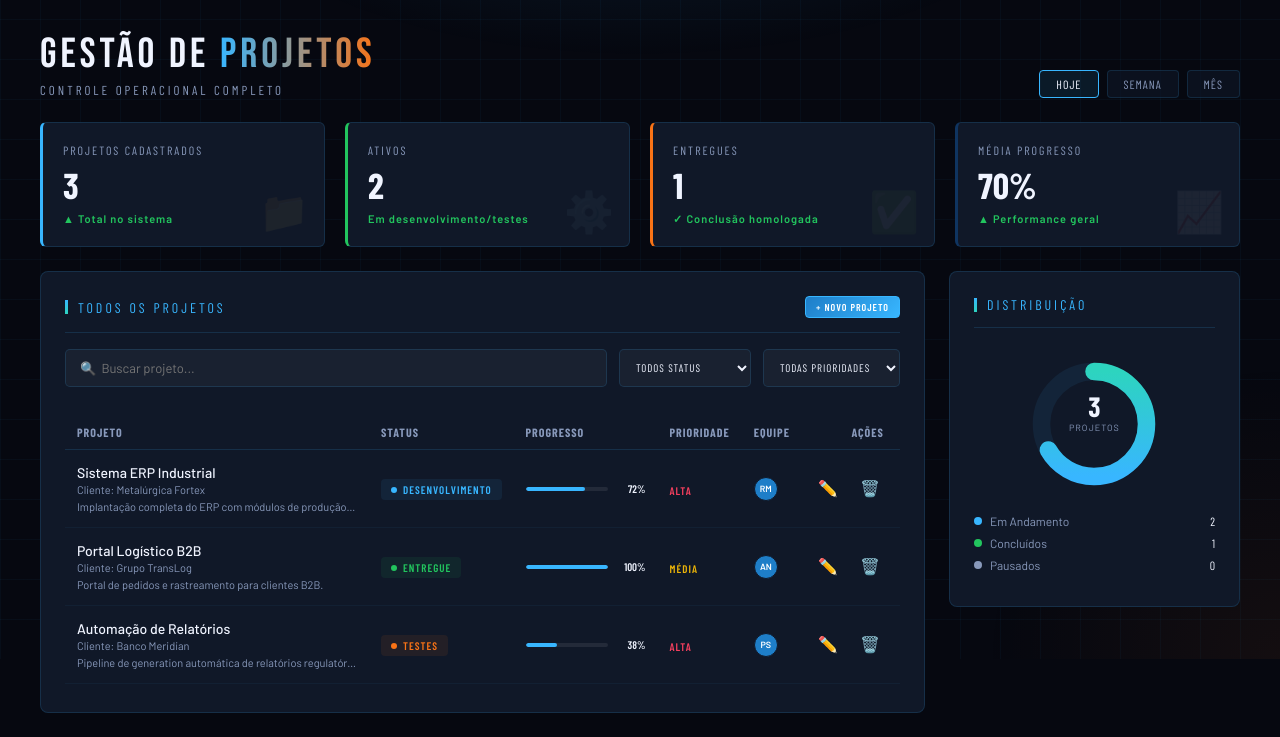
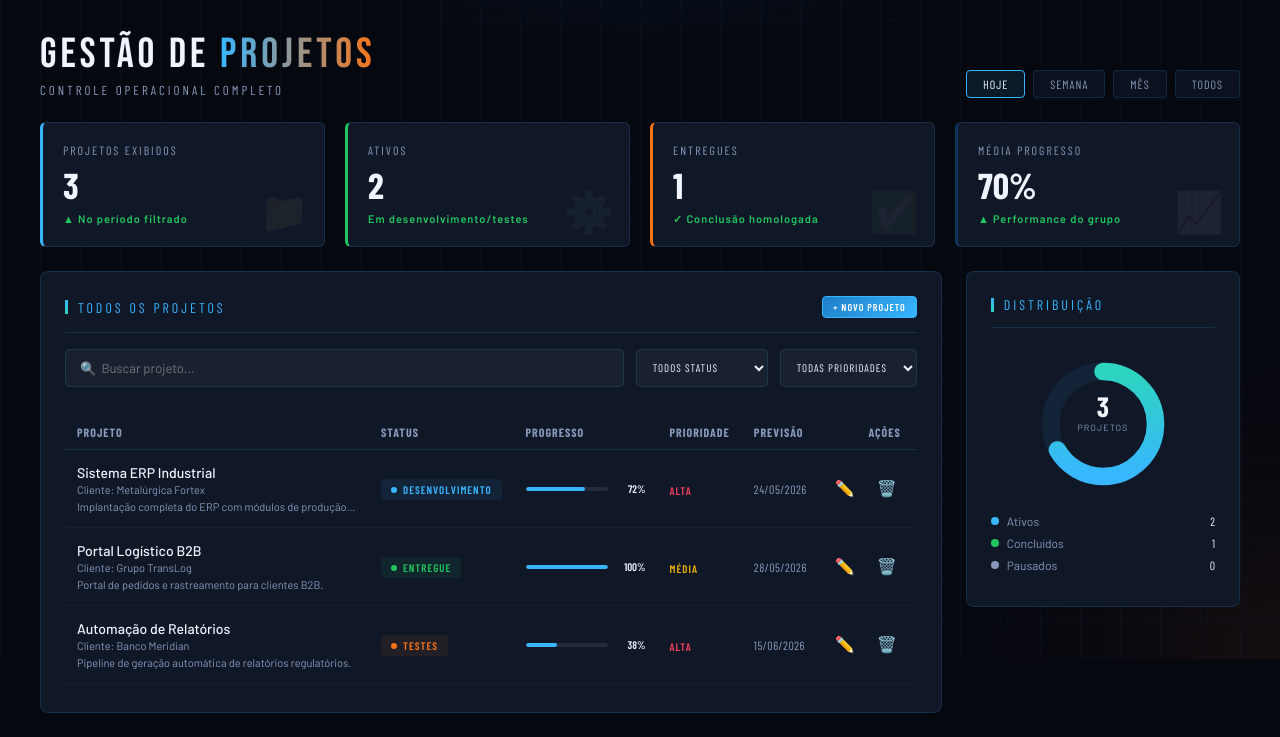
Before and after one commit to Thallycs/Nexus360, a Django app: page /dashboard/ in a window 1280 px wide. Shown: the part 141-878 px from the top of the page. Run offline with Django 5.2, Linux system fonts and the light colour scheme; a user stored in the database is signed in; parts of the project's set-up code (start-up, migrations or seed data) failed here and were passed over.

Commit message:
Feature: sincronizacao de prazos de projetos com botoes de calendario e realce alto relevo

```diff
--- a/core/templates/core/dashboard.html
+++ b/core/templates/core/dashboard.html
@@ -2,9 +2,8 @@
 {% load static %}
 {% block content %}
 
-<!-- CONFIGURAÇÃO EXCLUSIVA DE ALTO RELEVO PARA TODOS OS QUADRADOS -->
 <style>
-  /* 1. Transição fluida e suave para todos os painéis e elementos reativos */
+  /* Define a transição suave para os elementos reativos */
   .kpi-card, .panel, .project-table tbody tr, .btn, .btn-icon, .filter-btn {
     transition: transform 0.25s cubic-bezier(0.4, 0, 0.2, 1),
                 box-shadow 0.25s cubic-bezier(0.4, 0, 0.2, 1),
@@ -12,66 +11,45 @@
                 background-color 0.25s ease !important;
   }
 
-  /* 2. Alto Relevo nos 4 Cards de KPI Superiores com Sombra Brilhante */
+  /* Alto Relevo nos 4 Cards de KPI Superiores */
   .kpi-card:hover {
     transform: translateY(-6px) scale(1.01);
   }
-  .kpi-card.blue:hover {
-    box-shadow: 0 10px 24px rgba(56, 182, 255, 0.22);
-    border-color: rgba(56, 182, 255, 0.5);
-  }
-  .kpi-card.green:hover {
-    box-shadow: 0 10px 24px rgba(34, 197, 94, 0.22);
-    border-color: rgba(34, 197, 94, 0.5);
-  }
-  .kpi-card.orange:hover {
-    box-shadow: 0 10px 24px rgba(249, 115, 22, 0.22);
-    border-color: rgba(249, 115, 22, 0.5);
-  }
-  .kpi-card.navy:hover {
-    box-shadow: 0 10px 24px rgba(30, 126, 200, 0.2);
-    border-color: rgba(30, 126, 200, 0.5);
-  }
+  .kpi-card.blue:hover { box-shadow: 0 10px 24px rgba(56, 182, 255, 0.22); border-color: rgba(56, 182, 255, 0.5); }
+  .kpi-card.green:hover { box-shadow: 0 10px 24px rgba(34, 197, 94, 0.22); border-color: rgba(34, 197, 94, 0.5); }
+  .kpi-card.orange:hover { box-shadow: 0 10px 24px rgba(249, 115, 22, 0.22); border-color: rgba(249, 115, 22, 0.5); }
+  .kpi-card.navy:hover { box-shadow: 0 10px 24px rgba(30, 126, 200, 0.2); border-color: rgba(30, 126, 200, 0.5); }
 
-  /* 3. Alto Relevo nos Quadrados Maiores (Painel da Tabela e Painel da Distribuição) */
+  /* Alto Relevo nos Quadrados Maiores (Tabela de Projetos e Painel do Donut) */
   .panel:hover {
     transform: translateY(-4px);
     border-color: rgba(56, 182, 255, 0.3);
     box-shadow: 0 16px 36px rgba(6, 8, 16, 0.85), 0 4px 16px rgba(56, 182, 255, 0.08);
   }
 
-  /* 4. Realce Suave nas Linhas e nos Botões de Ação ao interagir */
-  .project-table tbody tr:hover {
-    background: rgba(56, 182, 255, 0.04) !important;
-  }
-  .btn-icon:hover {
-    transform: scale(1.2);
-    filter: drop-shadow(0 0 6px var(--blue-bright));
-  }
-  .btn-icon.del:hover {
-    filter: drop-shadow(0 0 6px var(--red)) !important;
-  }
+  .project-table tbody tr:hover { background: rgba(56, 182, 255, 0.04) !important; }
+  .btn-icon:hover { transform: scale(1.2); filter: drop-shadow(0 0 6px var(--blue-bright)); }
+  .btn-icon.del:hover { filter: drop-shadow(0 0 6px var(--red)) !important; }
 </style>
 
-<!-- TITLE BAR -->
 <div class="title-bar">
   <div>
     <div class="page-title">Gestão de <span>Projetos</span></div>
     <div class="page-subtitle">Controle Operacional Completo</div>
   </div>
   <div class="filter-bar">
-    <button class="filter-btn active" onclick="filtrarTempo('hoje')">Hoje</button>
-    <button class="filter-btn" onclick="filtrarTempo('semana')">Semana</button>
-    <button class="filter-btn" onclick="filtrarTempo('mes')">Mês</button>
+    <button class="filter-btn active" id="btn-filtro-hoje" onclick="filtrarTempo('hoje')">Hoje</button>
+    <button class="filter-btn" id="btn-filtro-semana" onclick="filtrarTempo('semana')">Semana</button>
+    <button class="filter-btn" id="btn-filtro-mes" onclick="filtrarTempo('mes')">Mês</button>
+    <button class="filter-btn" id="btn-filtro-todos" onclick="filtrarTempo('todos')">Todos</button>
   </div>
 </div>
 
-<!-- KPI STRIP OPERACIONAL SINCRONIZADO -->
 <div class="kpi-strip">
   <div class="kpi-card blue">
-    <div class="kpi-label">Projetos Cadastrados</div>
+    <div class="kpi-label">Projetos Exibidos</div>
     <div class="kpi-value" id="kpi-total">0</div>
-    <div class="kpi-delta up">▲ Total no sistema</div>
+    <div class="kpi-delta up" id="kpi-delta-txt">▲ No período filtrado</div>
     <div class="kpi-bg-icon">📁</div>
   </div>
   <div class="kpi-card green">
@@ -89,49 +67,26 @@
   <div class="kpi-card navy">
     <div class="kpi-label">Média Progresso</div>
     <div class="kpi-value" id="kpi-media">0%</div>
-    <div class="kpi-delta up">▲ Performance geral</div>
+    <div class="kpi-delta up">▲ Performance do grupo</div>
     <div class="kpi-bg-icon">📈</div>
   </div>
 </div>
 
-<!-- MAIN GRID -->
 <div class="main-grid">
 
-  <!-- TABLE PANEL -->
   <div class="panel" style="overflow: visible;">
     <div class="panel-header">
-      <div class="panel-title">Todos os Projetos</div>
+      <div class="panel-title" id="tabela-titulo-contexto">Todos os Projetos</div>
       <button class="btn btn-primary btn-sm" onclick="window.abrirCriacao()">+ Novo Projeto</button>
     </div>
 
-    <!-- TOOLBAR DE BUSCA -->
     <div class="toolbar" style="display: flex; gap: 12px; margin-bottom: 24px; align-items: center; width: 100%;">
       <input class="search-input" type="text" placeholder="🔍  Buscar projeto..." id="proj-search" oninput="window.filtrarTabela()" style="
-        flex: 1;
-        min-width: 180px;
-        background: rgba(255,255,255,0.04);
-        border: 1px solid var(--border);
-        border-radius: 5px;
-        padding: 10px 14px;
-        color: var(--white);
-        font-family: 'Barlow', sans-serif;
-        font-size: 13px;
-        outline: none;
+        flex: 1; min-width: 180px; background: rgba(255,255,255,0.04); border: 1px solid var(--border); border-radius: 5px; padding: 10px 14px; color: var(--white); font-family: 'Barlow', sans-serif; font-size: 13px; outline: none;
       ">
 
       <select class="filter-select" id="proj-filter-status" onchange="window.filtrarTabela()" style="
-        background: rgba(255,255,255,0.04);
-        border: 1px solid var(--border);
-        border-radius: 5px;
-        padding: 8px 12px;
-        color: var(--white);
-        font-family: 'Barlow Condensed', sans-serif;
-        font-size: 11px;
-        letter-spacing: 1px;
-        text-transform: uppercase;
-        cursor: pointer;
-        outline: none;
-        height: 38px;
+        background: rgba(255,255,255,0.04); border: 1px solid var(--border); border-radius: 5px; padding: 8px 12px; color: var(--white); font-family: 'Barlow Condensed', sans-serif; font-size: 11px; letter-spacing: 1px; text-transform: uppercase; cursor: pointer; outline: none; height: 38px;
       ">
         <option value="">TODOS STATUS</option>
         <option value="PLANEJAMENTO">PLANEJAMENTO</option>
@@ -142,18 +97,7 @@
       </select>
 
       <select class="filter-select" id="proj-filter-priority" onchange="window.filtrarTabela()" style="
-        background: rgba(255,255,255,0.04);
-        border: 1px solid var(--border);
-        border-radius: 5px;
-        padding: 8px 12px;
-        color: var(--white);
-        font-family: 'Barlow Condensed', sans-serif;
-        font-size: 11px;
-        letter-spacing: 1px;
-        text-transform: uppercase;
-        cursor: pointer;
-        outline: none;
-        height: 38px;
+        background: rgba(255,255,255,0.04); border: 1px solid var(--border); border-radius: 5px; padding: 8px 12px; color: var(--white); font-family: 'Barlow Condensed', sans-serif; font-size: 11px; letter-spacing: 1px; text-transform: uppercase; cursor: pointer; outline: none; height: 38px;
       ">
         <option value="">TODAS PRIORIDADES</option>
         <option value="Alta">Alta</option>
@@ -162,27 +106,24 @@
       </select>
     </div>
 
-    <!-- CONTÊINER DE SCROLL -->
     <div style="width: 100%; overflow-x: auto; padding: 4px 0; margin-top: 4px; position: relative; z-index: 1;">
       <table class="project-table" id="tabela-projetos-core" style="width: 100%; min-width: 820px; border-collapse: collapse;">
         <thead>
           <tr>
-            <th style="width: 35%;">Projeto</th>
+            <th style="width: 32%;">Projeto</th>
             <th style="width: 15%;">Status</th>
-            <th style="width: 20%;">Progresso</th>
+            <th style="width: 18%;">Progresso</th>
             <th style="width: 12%;">Prioridade</th>
-            <th style="width: 10%;">Equipe</th>
-            <th style="width: 8%; text-align: right; padding-right: 16px;">Ações</th>
+            <th style="width: 13%;">Previsão</th>
+            <th style="width: 10%; text-align: right; padding-right: 16px;">Ações</th>
           </tr>
         </thead>
         <tbody id="corpo-tabela-projetos">
-          <!-- Injeção via JS -->
-        </tbody>
+          </tbody>
       </table>
     </div>
   </div>
 
-  <!-- SIDEBAR COM GRÁFICO DONUT TOTALMENTE SINCRONIZADO -->
   <div class="sidebar">
     <div class="panel">
       <div class="panel-header">
@@ -204,26 +145,35 @@
           <div class="label">Projetos</div>
         </div>
         <div class="donut-legend" id="donut-legend-list">
-          <!-- Injeção sincronizada de status reais -->
-        </div>
+          </div>
       </div>
     </div>
   </div>
 </div>
 
-<!-- MOTOR DE INSTANCIAÇÃO E EVENTOS DO CRUD -->
 <script>
+  // Base de dados simulada incluindo campos de data para cruzamento com o calendário
   let projetos = [
-    { id: 1, title: 'Sistema ERP Industrial', client: 'Metalúrgica Fortex', desc: 'Implantação completa do ERP com módulos de produção e estoque.', status: 'DESENVOLVIMENTO', progress: 72, priority: 'Alta', owner: 'RM' },
-    { id: 2, title: 'Portal Logístico B2B', client: 'Grupo TransLog', desc: 'Portal de pedidos e rastreamento para clientes B2B.', status: 'ENTREGUE', progress: 100, priority: 'Média', owner: 'AN' },
-    { id: 3, title: 'Automação de Relatórios', client: 'Banco Meridian', desc: 'Pipeline de generation automática de relatórios regulatórios.', status: 'TESTES', progress: 38, priority: 'Alta', owner: 'PS' }
+    { id: 1, title: 'Sistema ERP Industrial', client: 'Metalúrgica Fortex', desc: 'Implantação completa do ERP com módulos de produção e estoque.', status: 'DESENVOLVIMENTO', progress: 72, priority: 'Alta', owner: 'RM', end: '2026-05-24' },
+    { id: 2, title: 'Portal Logístico B2B', client: 'Grupo TransLog', desc: 'Portal de pedidos e rastreamento para clientes B2B.', status: 'ENTREGUE', progress: 100, priority: 'Média', owner: 'AN', end: '2026-05-28' },
+    { id: 3, title: 'Automação de Relatórios', client: 'Banco Meridian', desc: 'Pipeline de geração automática de relatórios regulatórios.', status: 'TESTES', progress: 38, priority: 'Alta', owner: 'PS', end: '2026-06-15' }
   ];
 
+  let filtroCalendarioAtual = 'todos';
   let editandoId = null;
 
+  // Data base fixada no contexto operacional da plataforma (24 de Maio de 2026)
+  const DATA_HOJE = new Date('2026-05-24T12:00:00');
+
   function iniciarDashboard() {
-    renderizarTabela(projetos);
-    atualizarKpis(projetos);
+    filtrarTabela();
+  }
+
+  function fmtDateBR(stringData) {
+    if(!stringData) return '—';
+    const partes = stringData.split('-');
+    if(partes.length !== 3) return stringData;
+    return `${partes[2]}/${partes[1]}/${partes[0]}`;
   }
 
   function renderizarTabela(lista) {
@@ -231,7 +181,7 @@
     if (!tbody) return;
 
     if (lista.length === 0) {
-      tbody.innerHTML = `<tr><td colspan="6" style="text-align:center; padding:30px; color:var(--muted);">NENHUM PROJETO ENCONTRADO.</td></tr>`;
+      tbody.innerHTML = `<tr><td colspan="6" style="text-align:center; padding:30px; color:var(--muted);">NENHUM PROJETO CORRESPONDENTE NESTE PERÍODO.</td></tr>`;
       return;
     }
 
@@ -258,7 +208,7 @@
             </div>
           </td>
           <td><span class="priority ${p.priority === 'Alta' ? 'alta' : p.priority === 'Média' ? 'media' : 'baixa'}">${p.priority}</span></td>
-          <td><div class="avatar-group"><div class="avatar a" style="background:#1e7ec8; margin-left: 0; width: 24px; height: 24px; border-radius: 50%; font-size: 9px; font-weight: 600; display: flex; align-items: center; justify-content: center; color: #fff;">${p.owner}</div></div></td>
+          <td style="font-size: 12px; color: var(--muted); font-family: 'Barlow Condensed'; letter-spacing: 0.5px;">${fmtDateBR(p.end)}</td>
           <td style="text-align: right; padding-right: 16px; vertical-align: middle;">
             <div class="action-cell" style="display: flex; gap: 14px; justify-content: flex-end; align-items: center;">
               <button class="btn-icon" onclick="window.abrirEdicao(${p.id})" title="Editar projeto" style="cursor: pointer; background: none; border: none; font-size: 16px; padding: 4px;">✏️</button>
@@ -270,13 +220,13 @@
     }).join('');
   }
 
-  function atualizarKpis(lista) {
-    const total = lista.length;
-    const ativos = lista.filter(p => p.status === 'DESENVOLVIMENTO' || p.status === 'TESTES' || p.status === 'PLANEJAMENTO').length;
-    const entregues = lista.filter(p => p.status === 'ENTREGUE').length;
-    const pausados = lista.filter(p => p.status === 'PAUSADO').length;
+  function atualizarKpis(listaFiltrada) {
+    const total = listaFiltrada.length;
+    const ativos = listaFiltrada.filter(p => p.status === 'DESENVOLVIMENTO' || p.status === 'TESTES' || p.status === 'PLANEJAMENTO').length;
+    const entregues = listaFiltrada.filter(p => p.status === 'ENTREGUE').length;
+    const pausados = listaFiltrada.filter(p => p.status === 'PAUSADO').length;
 
-    const somaProgresso = lista.reduce((acc, p) => acc + Number(p.progress), 0);
+    const somaProgresso = listaFiltrada.reduce((acc, p) => acc + Number(p.progress), 0);
     const media = total > 0 ? Math.round(somaProgresso / total) : 0;
 
     if(document.getElementById('kpi-total')) document.getElementById('kpi-total').textContent = total;
@@ -296,12 +246,64 @@
     const legend = document.getElementById('donut-legend-list');
     if(legend) {
       legend.innerHTML = `
-        <div class="legend-item"><div class="legend-left"><div class="legend-dot" style="background:var(--blue-bright)"></div>Em Andamento</div><div class="legend-val">${ativos}</div></div>
+        <div class="legend-item"><div class="legend-left"><div class="legend-dot" style="background:var(--blue-bright)"></div>Ativos</div><div class="legend-val">${ativos}</div></div>
         <div class="legend-item"><div class="legend-left"><div class="legend-dot" style="background:var(--green)"></div>Concluídos</div><div class="legend-val">${entregues}</div></div>
         <div class="legend-item"><div class="legend-left"><div class="legend-dot" style="background:var(--muted)"></div>Pausados</div><div class="legend-val">${pausados}</div></div>
       `;
     }
   }
+
+  // Intercepta e filtra os registros baseado nas inputs de texto, seletores e no prazo do calendário ativo
+  window.filtrarTabela = function() {
+    const busca = document.getElementById('proj-search').value.toLowerCase();
+    const fStatus = document.getElementById('proj-filter-status').value;
+    const fPriority = document.getElementById('proj-filter-priority').value;
+
+    let filtrados = projetos.filter(p => {
+      const matchBusca = p.title.toLowerCase().includes(busca) || p.client.toLowerCase().includes(busca) || (p.desc && p.desc.toLowerCase().includes(busca));
+      const matchStatus = fStatus === "" || p.status === fStatus;
+      const matchPriority = fPriority === "" || p.priority === fPriority;
+
+      // Validação das janelas de tempo do calendário baseado na data de previsão (end)
+      let matchCalendario = true;
+      if (p.end) {
+        const dataProjeto = new Date(p.end + 'T00:00:00');
+        const diffTempo = dataProjeto - DATA_HOJE;
+        const diffDias = Math.ceil(diffTempo / (1000 * 60 * 60 * 24));
+
+        if (filtroCalendarioAtual === 'hoje') {
+          matchCalendario = (dataProjeto.toDateString() === DATA_HOJE.toDateString());
+        } else if (filtroCalendarioAtual === 'semana') {
+          matchCalendario = (diffDias >= 0 && diffDias <= 7);
+        } else if (filtroCalendarioAtual === 'mes') {
+          matchCalendario = (diffDias >= 0 && diffDias <= 30);
+        }
+      } else if (filtroCalendarioAtual !== 'todos') {
+        matchCalendario = false;
+      }
+
+      return matchBusca && matchStatus && matchPriority && matchCalendario;
+    });
+
+    renderizarTabela(filtrados);
+    atualizarKpis(filtrados);
+  };
+
+  // Altera a janela do calendário ativo e sincroniza as classes CSS ativas
+  window.filtrarTempo = function(tipo) {
+    filtroCalendarioAtual = tipo;
+    document.querySelectorAll('.filter-btn').forEach(b => b.classList.remove('active'));
+
+    if(tipo === 'hoje') document.getElementById('btn-filtro-hoje').classList.add('active');
+    else if(tipo === 'semana') document.getElementById('btn-filtro-semana').classList.add('active');
+    else if(tipo === 'mes') document.getElementById('btn-filtro-mes').classList.add('active');
+    else document.getElementById('btn-filtro-todos').classList.add('active');
+
+    const titulos = { hoje: 'Previsões para Hoje', semana: 'Entregas da Semana', mes: 'Entregas do Mês', todos: 'Todos os Projetos' };
+    document.getElementById('tabela-titulo-contexto').textContent = titulos[tipo];
+
+    filtrarTabela();
+  };
 
   window.abrirCriacao = function() {
     editandoId = null;
@@ -335,6 +337,10 @@
     const title = document.getElementById('pf-title').value.trim();
     if(!title) return;
 
+    // Se for um novo registro sem data de término explícita, calcula um prazo automático de 4 dias para testes estáveis
+    const pExistente = projetos.find(x => x.id === editandoId);
+    let dataFinal = pExistente ? pExistente.end : new Date(DATA_HOJE.getTime() + (4 * 24 * 60 * 60 * 1000)).toISOString().split('T')[0];
+
     const dados = {
       title: title,
       client: document.getElementById('pf-client').value.trim(),
@@ -342,7 +348,8 @@
       status: document.getElementById('pf-status').value,
       priority: document.getElementById('pf-priority').value,
       progress: Number(document.getElementById('pf-progress').value) || 0,
-      owner: document.getElementById('pf-owner').value.trim().toUpperCase() || 'NX'
+      owner: document.getElementById('pf-owner').value.trim().toUpperCase() || 'NX',
+      end: dataFinal
     };
 
     if (editandoId !== null) {
@@ -354,34 +361,14 @@
     }
 
     if(typeof closeModal === "function") closeModal();
-    iniciarDashboard();
+    filtrarTabela();
   };
 
   window.deletarProjeto = function(id) {
     if(confirm("Deseja realmente remover este projeto permanentemente do Nexus 360?")) {
       projetos = projetos.filter(x => x.id !== id);
-      iniciarDashboard();
+      filtrarTabela();
     }
-  };
-
-  window.filtrarTabela = function() {
-    const busca = document.getElementById('proj-search').value.toLowerCase();
-    const fStatus = document.getElementById('proj-filter-status').value;
-    const fPriority = document.getElementById('proj-filter-priority').value;
-
-    let filtrados = projetos.filter(p => {
-      const matchBusca = p.title.toLowerCase().includes(busca) || p.client.toLowerCase().includes(busca) || (p.desc && p.desc.toLowerCase().includes(busca));
-      const matchStatus = fStatus === "" || p.status === fStatus;
-      const matchPriority = fPriority === "" || p.priority === fPriority;
-      return matchBusca && matchStatus && matchPriority;
-    });
-
-    renderizarTabela(filtrados);
-  };
-
-  window.filtrarTempo = function(tipo) {
-    document.querySelectorAll('.filter-btn').forEach(b => b.classList.remove('active'));
-    event.target.classList.add('active');
   };
 
   document.addEventListener("DOMContentLoaded", iniciarDashboard);
```
